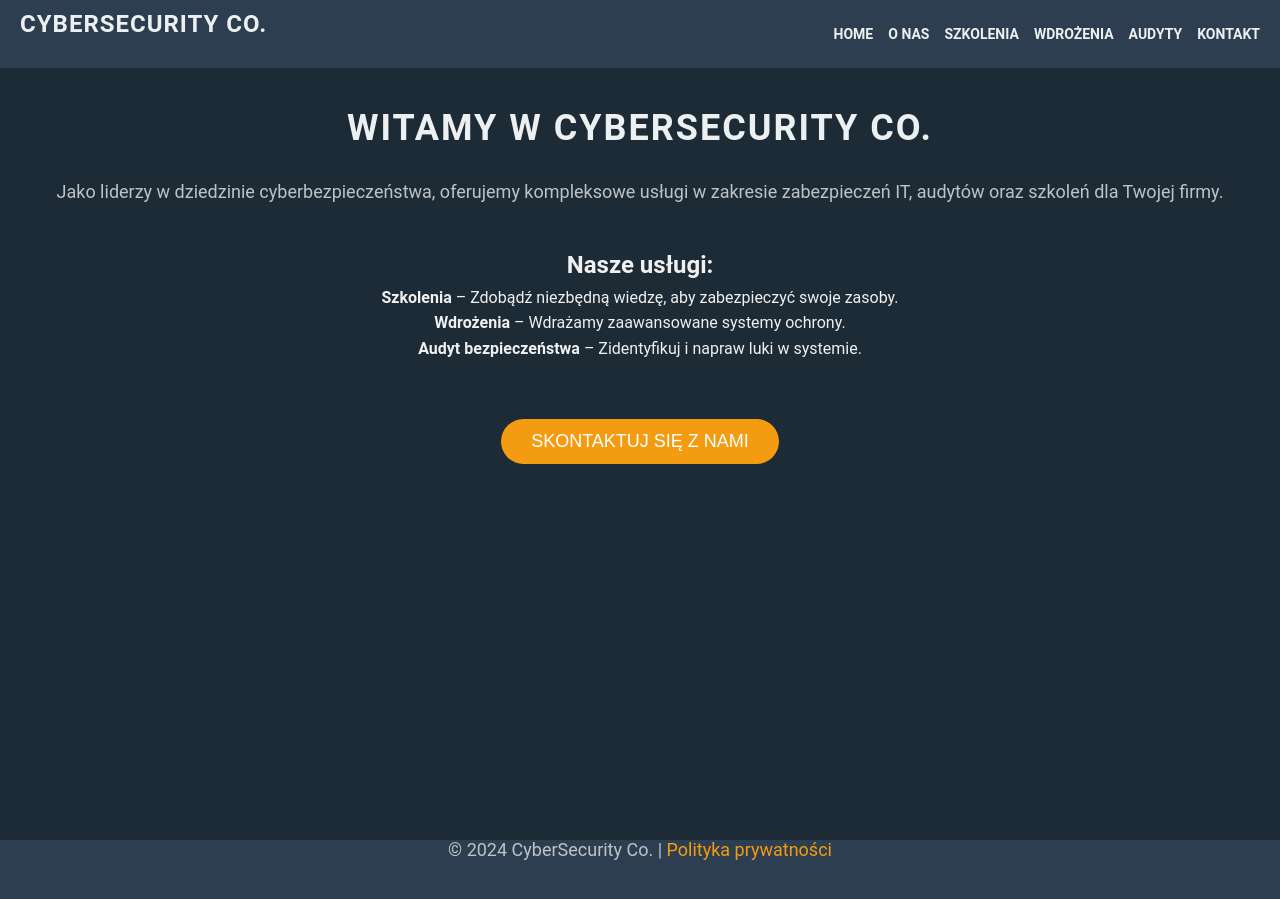
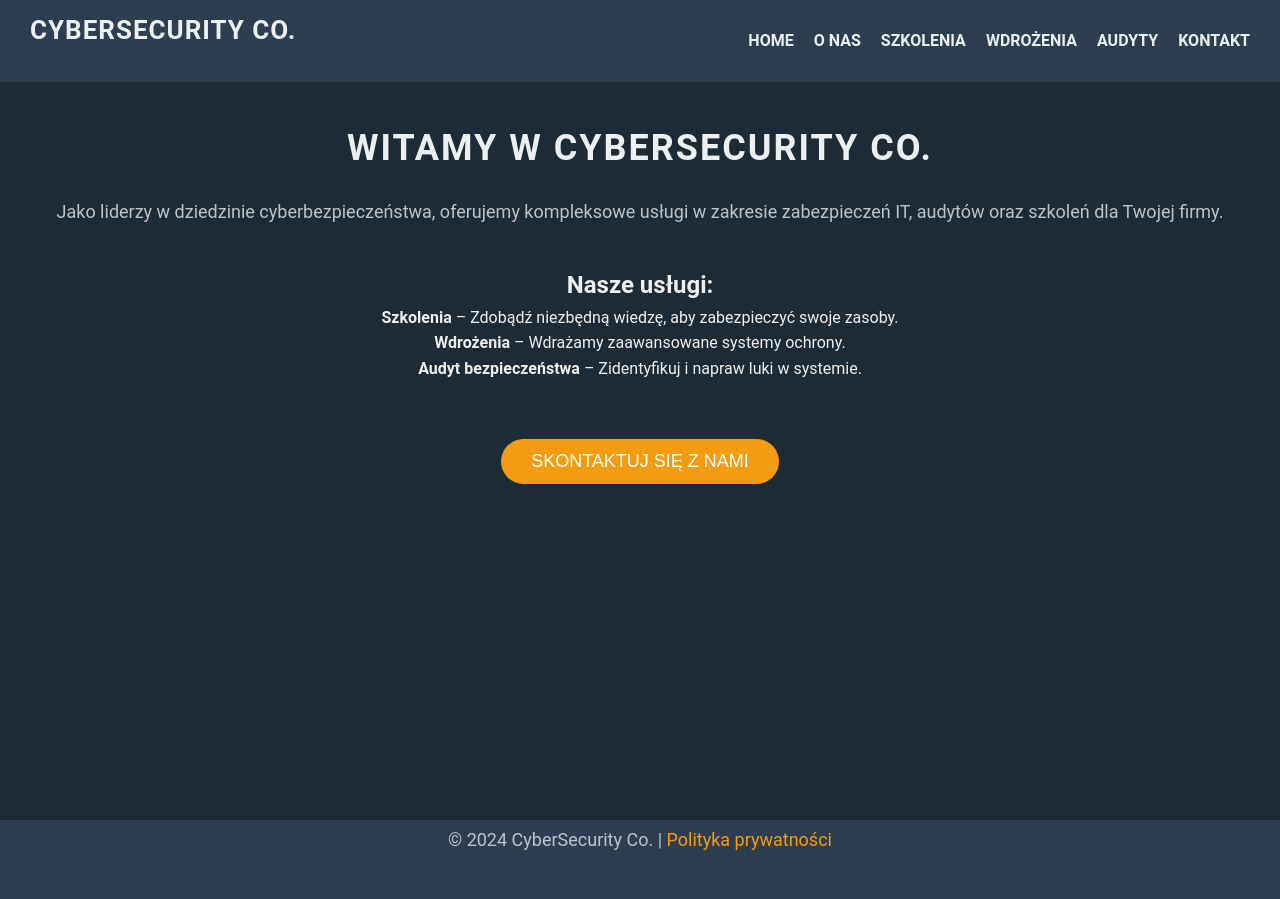
Before and after one commit to dadmins1984/Web, a Jekyll site: the page built from index.md, in a window 1280 px wide. Built offline with Jekyll 4.4.1, drawn with Linux system fonts in a browser that asks for light colours.

Commit message:
fdsafsdaffdsa

```diff
--- a/_includes/footer.html
+++ b/_includes/footer.html
@@ -1,3 +1,4 @@
+<br>
 <footer>
     <p>&copy; 2024 CyberSecurity Co. | <a href="#">Polityka prywatności</a></p>
   </footer>
--- a/assets/css/style.css
+++ b/assets/css/style.css
@@ -22,7 +22,7 @@
     display: flex;
     justify-content: space-between;
     align-items: center;
-    padding: 5px 20px; /* Zmniejszony padding */
+    padding: 10px 30px; /* Zwiększony padding */
     background-color: #2c3e50; /* Ciemniejszy odcień granatu */
     position: fixed;
     top: 0;
@@ -33,7 +33,7 @@
 
   /* Logo */
   header .logo h1 {
-    font-size: 24px; /* Zmniejszona czcionka logo */
+    font-size: 26px; /* Lekko zwiększona czcionka logo */
     color: #ecf0f1; /* Jasny szary */
     font-weight: 700;
     text-transform: uppercase;
@@ -51,13 +51,13 @@
   }
 
   nav ul li {
-    margin-left: 15px; /* Zmniejszone marginesy */
+    margin-left: 20px; /* Zmniejszone marginesy */
   }
 
   nav a {
     color: #ecf0f1;
     text-decoration: none;
-    font-size: 14px; /* Zmniejszona czcionka */
+    font-size: 16px; /* Zwiększona czcionka */
     font-weight: bold;
     text-transform: uppercase;
     padding: 5px 0;
@@ -118,7 +118,7 @@
   /* Sekcje treści */
   main {
     text-align: center;
-    padding-top: 100px;
+    padding-top: 120px;
   }
 
   main .content-container {
@@ -168,7 +168,7 @@
     background-color: #2c3e50;
     color: #ecf0f1;
     text-align: center;
-    padding: 10px 0; /* Zmniejszony padding */
+    padding: 15px 0; /* Zwiększony padding */
     font-size: 14px;
     margin-top: auto; /* Sprawia, że stopka przesuwa się na dół */
     width: 100%; /* Zapewnia pełną szerokość */
@@ -176,7 +176,7 @@
     display: flex;
     justify-content: center;
     align-items: center;
-    height: 60px; /* Stała wysokość stopki */
+    height: 80px; /* Zwiększona wysokość stopki */
   }
 
   footer a {
```
